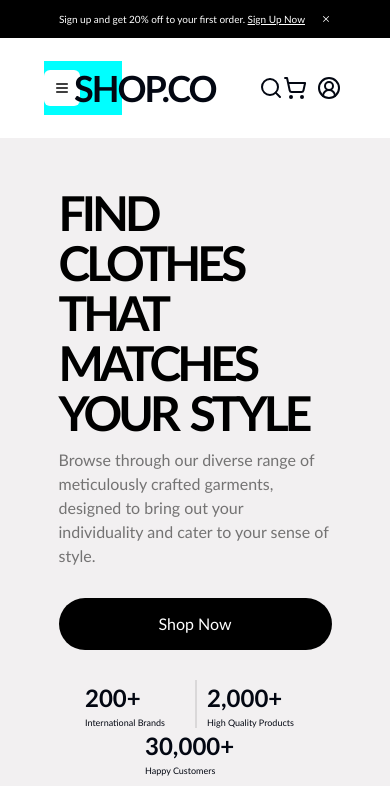
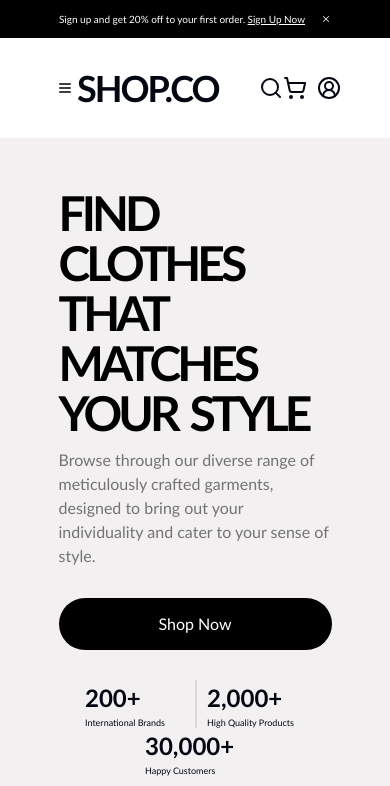
Before and after one commit to daniyalismail/Hackathon-2-And-Hackathon-3-Combined, a Next.js app: page / in a window 390 px wide. Shown: the top 786 px of the page. Built offline with nearby package versions, Linux system fonts and the light colour scheme; grey boxes are pictures that could not be loaded.

Commit message:
minimal change

```diff
--- a/src/styles/header.css
+++ b/src/styles/header.css
@@ -243,8 +243,7 @@
 
     .after-responsive {
       width: 25%;
-      background-color: aqua;
-      margin-left: 5px;
+      margin-left: 8px;
       display: flex;
       justify-content: space-around;
     }
```
